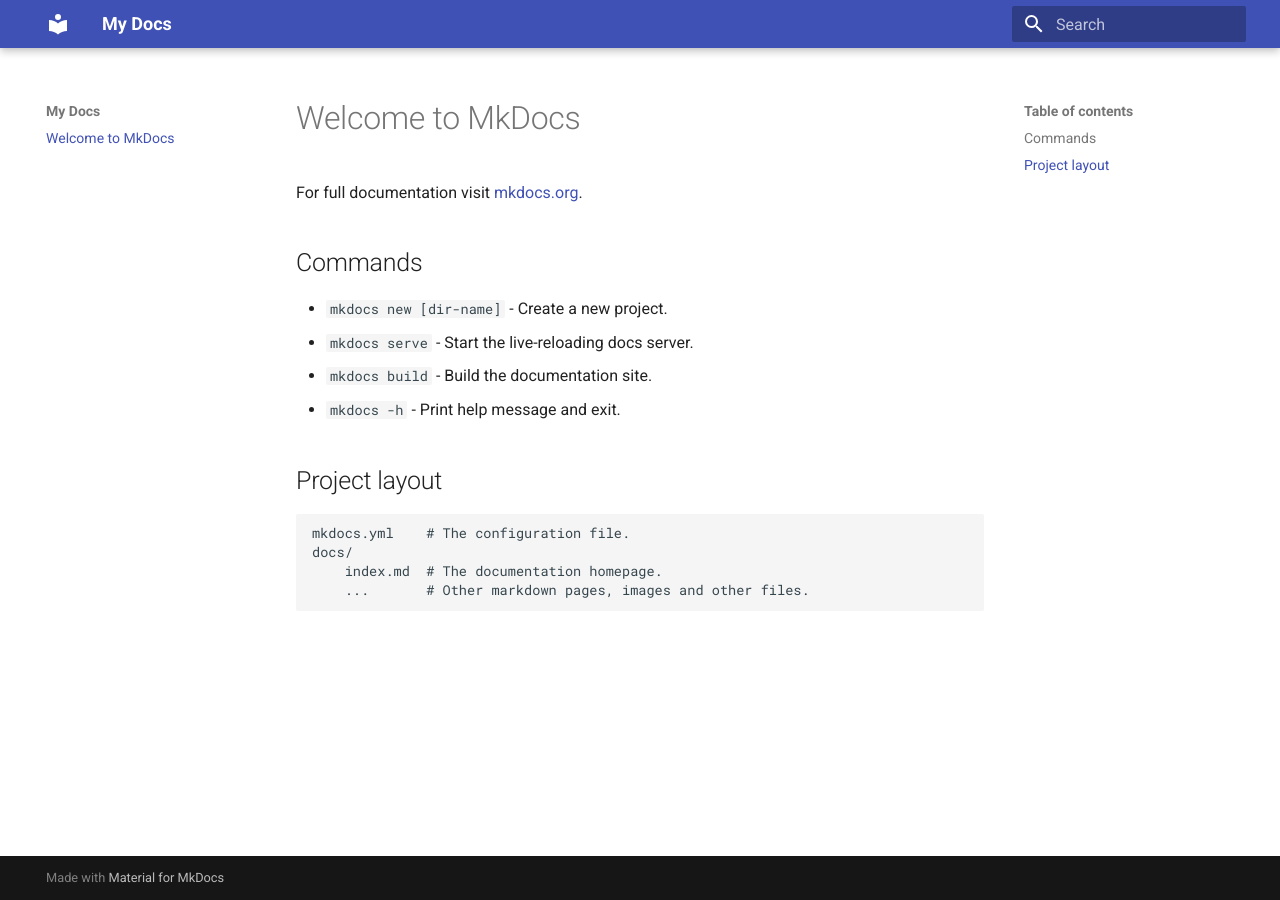
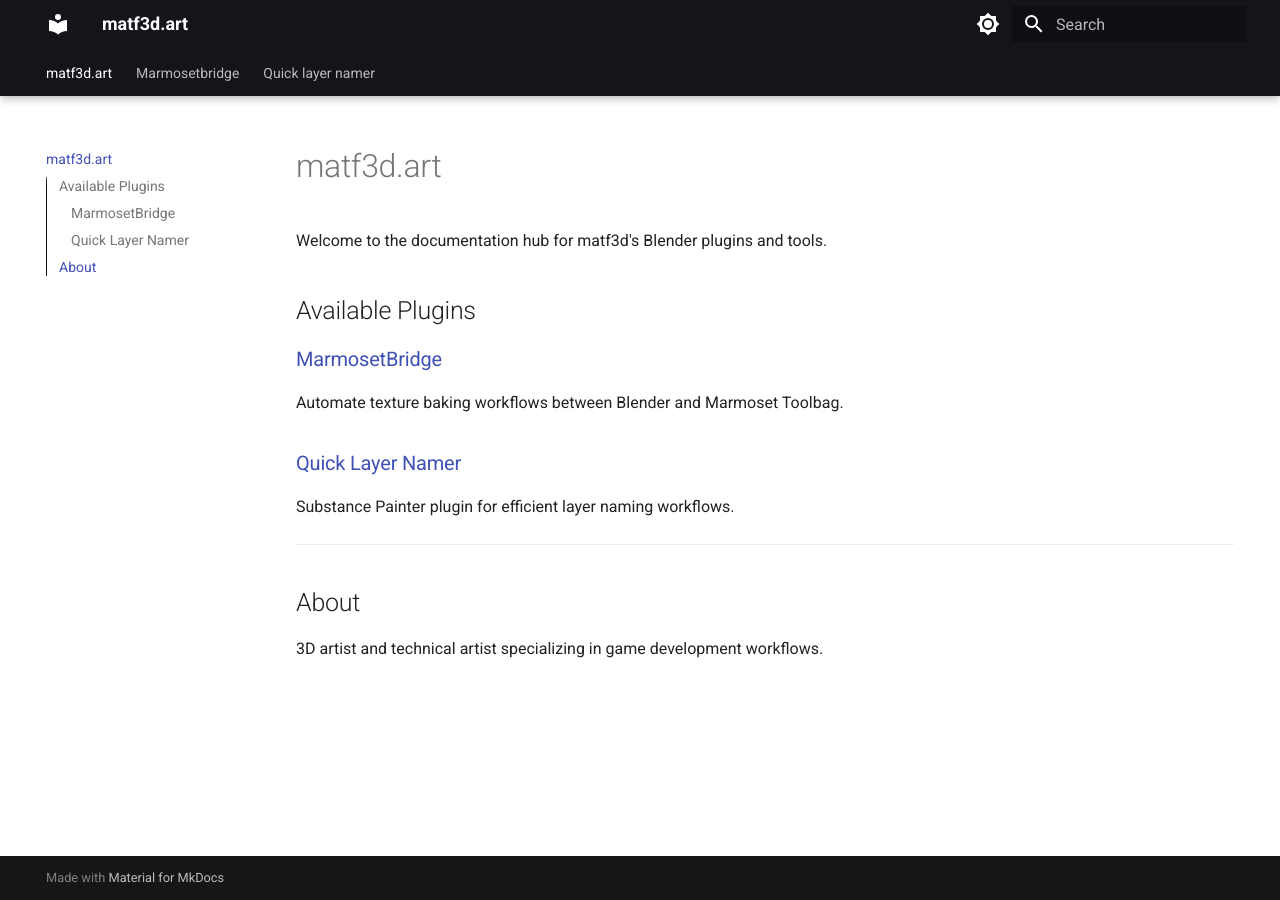
Before and after one commit to Matejlipton/matf3d.art, an MkDocs documentation site: the page built from docs/index.md, in a window 1280 px wide. Built offline with MkDocs 1.6.1 and Material for MkDocs 9.7.7, drawn with Linux system fonts in a browser that asks for light colours.

Commit message:
Add Material theme and initial documentation structure

```diff
--- a/docs/index.md
+++ b/docs/index.md
@@ -1,17 +1,16 @@
-# Welcome to MkDocs
+# matf3d.art
 
-For full documentation visit [mkdocs.org](https://www.mkdocs.org).
+Welcome to the documentation hub for matf3d's Blender plugins and tools.
 
-## Commands
+## Available Plugins
 
-* `mkdocs new [dir-name]` - Create a new project.
-* `mkdocs serve` - Start the live-reloading docs server.
-* `mkdocs build` - Build the documentation site.
-* `mkdocs -h` - Print help message and exit.
+### [MarmosetBridge](marmosetbridge/)
+Automate texture baking workflows between Blender and Marmoset Toolbag.
 
-## Project layout
+### [Quick Layer Namer](quick-layer-namer/)
+Substance Painter plugin for efficient layer naming workflows.
 
-    mkdocs.yml    # The configuration file.
-    docs/
-        index.md  # The documentation homepage.
-        ...       # Other markdown pages, images and other files.
+---
+
+## About
+3D artist and technical artist specializing in game development workflows.
--- a/mkdocs.yml
+++ b/mkdocs.yml
@@ -1,3 +1,36 @@
-site_name: My Docs
+site_name: matf3d.art
+site_url: https://matf3d.art
+site_description: Documentation for matf3d Blender plugins and tools
+
 theme:
-    name: material
+  name: material
+  palette:
+    - scheme: default
+      primary: black
+      accent: black
+      toggle:
+        icon: material/brightness-7
+        name: Switch to dark mode
+    - scheme: slate
+      primary: black
+      accent: white
+      toggle:
+        icon: material/brightness-4
+        name: Switch to light mode
+  font:
+    text: Roboto
+    code: Roboto Mono
+  features:
+    - navigation.instant
+    - navigation.tracking
+    - navigation.tabs
+    - navigation.tabs.sticky
+    - navigation.sections
+    - navigation.expand
+    - navigation.top
+    - navigation.indexes
+    - toc.follow
+    - toc.integrate
+    - search.suggest
+    - search.highlight
+    - content.code.copy
```
Also changed, not shown: docs/marmosetbridge/changelog.md (added, +5 -0 lines), docs/marmosetbridge/features.md (added, +17 -0 lines), docs/marmosetbridge/getting-started.md (added, +40 -0 lines), docs/marmosetbridge/index.md (added, +15 -0 lines), docs/marmosetbridge/installation.md (added, +13 -0 lines), docs/marmosetbridge/workflows.md (added, +11 -0 lines), docs/quick-layer-namer/changelog.md (added, +5 -0 lines), docs/quick-layer-namer/index.md (added, +13 -0 lines), docs/quick-layer-namer/installation.md (added, +9 -0 lines), docs/quick-layer-namer/usage.md (added, +5 -0 lines), docs/stylesheets/extra.css (added, +21 -0 lines), 1 other file.
